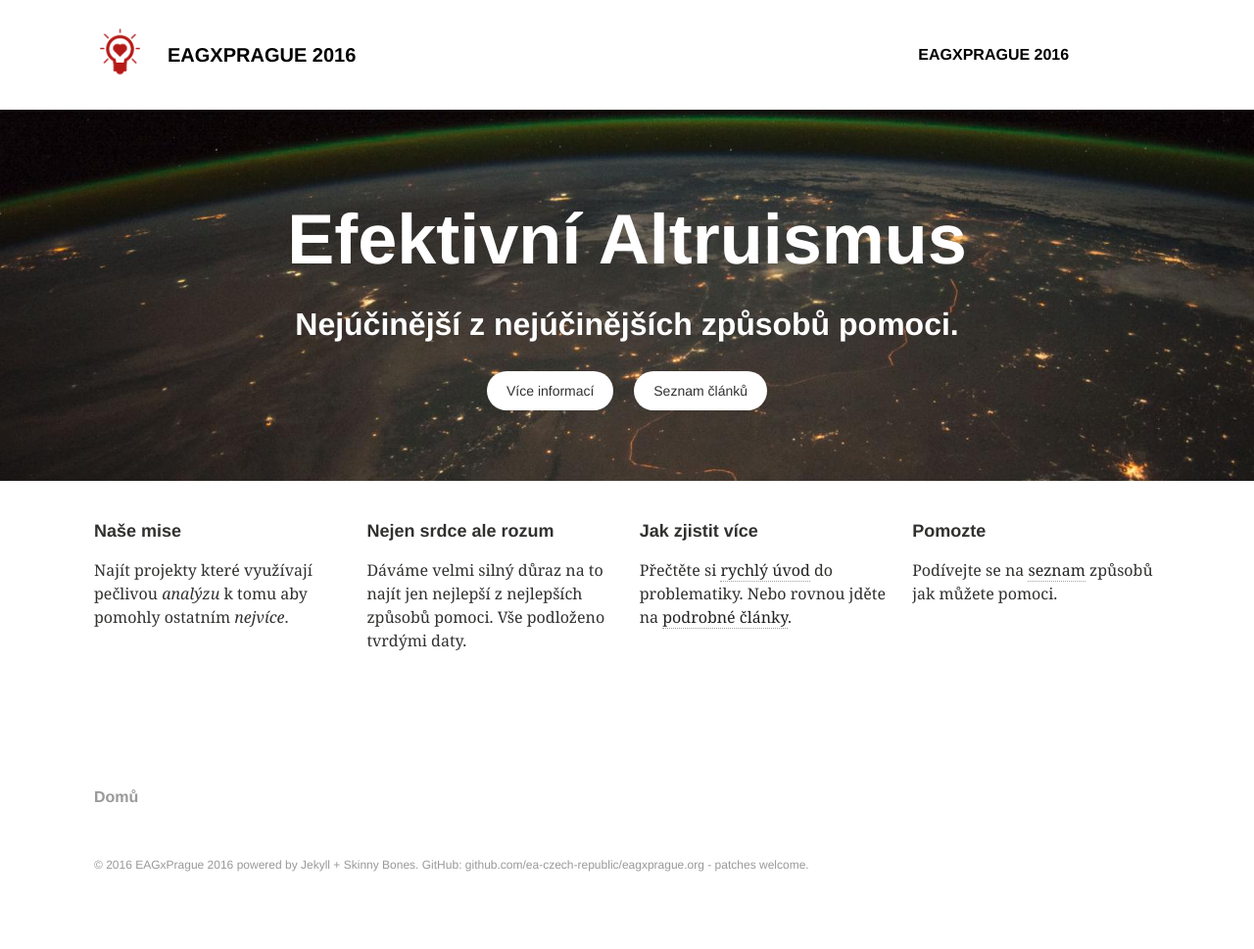
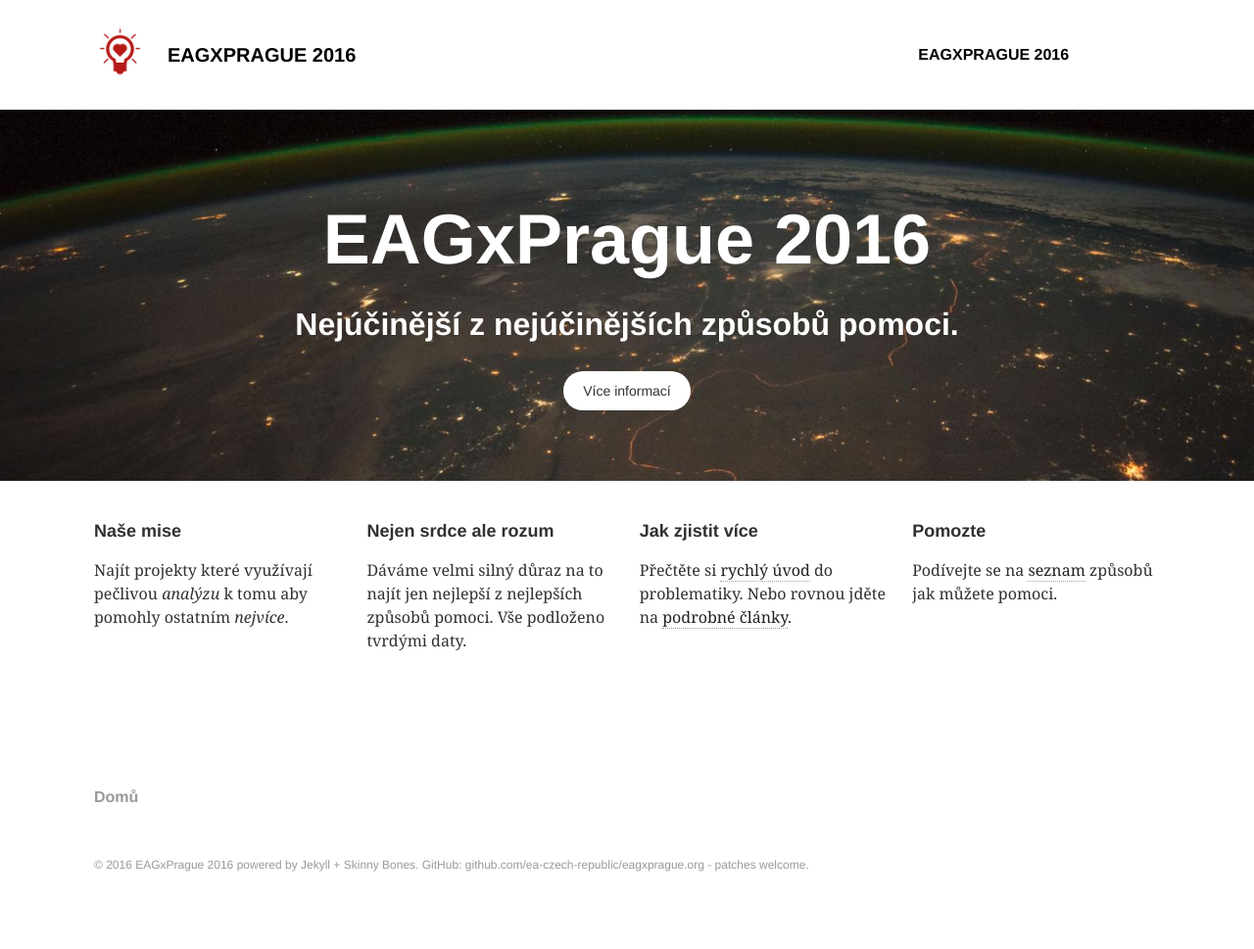
Before and after one commit to ea-czech-republic/eagxprague.org, a Jekyll site: the page built from index.md, in a window 1280 px wide. Shown: the whole page at 98% size. Built offline with Jekyll 4.4.1, drawn with Linux system fonts in a browser that asks for light colours.

Commit message:
Fix heading

```diff
--- a/_layouts/home.html
+++ b/_layouts/home.html
@@ -37,9 +37,9 @@
     {% if page.image.feature %}
     <div class="page-lead" style="background-image:url({{ site.url }}/images/{{ page.image.feature }})">
       <div class="wrap page-lead-content">
-        <h1>Efektivní Altruismus</h1>
+        <h1>EAGxPrague 2016</h1>
         <h2>Nejúčinější z nejúčinějších způsobů pomoci.</h2>
-        <a href="{{ site.url }}/o-ea/" class="btn-inverse">Více informací</a> &nbsp; &nbsp; <a href="{{ site.url }}/zdroje/" class="btn-inverse">Seznam článků</a>
+        <a href="http://efektivnialtruismus.cz/o-ea/" class="btn-inverse">Více informací</a>
       </div><!-- /.page-lead-content -->
     </div><!-- /.page-lead -->
     {% endif %}
```
